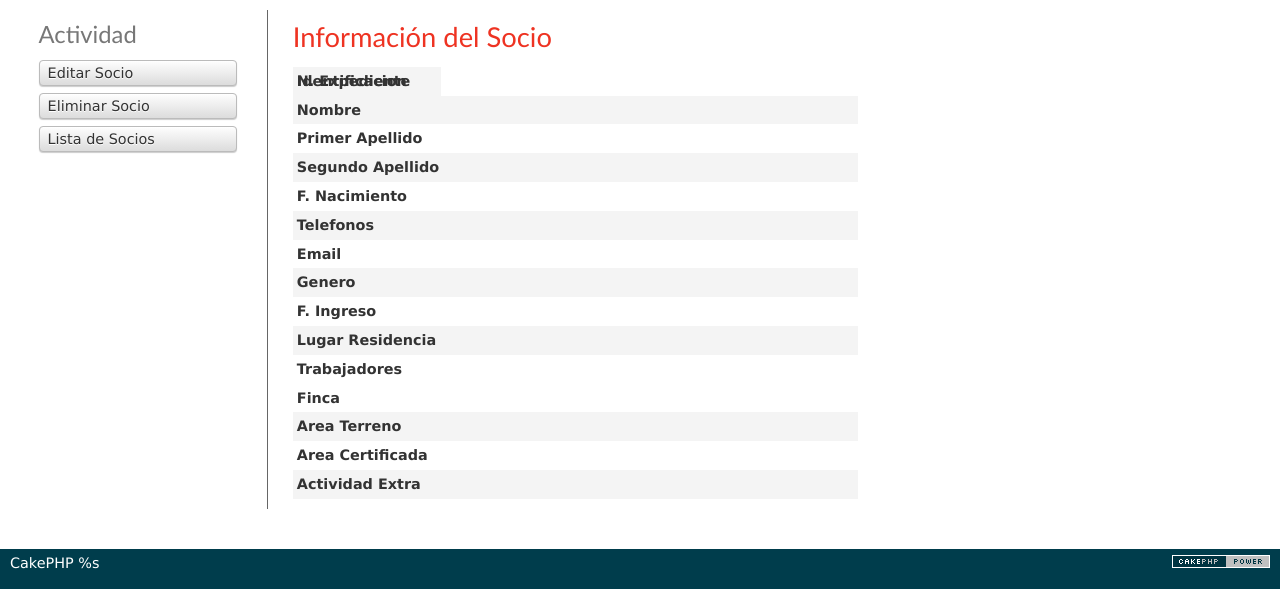
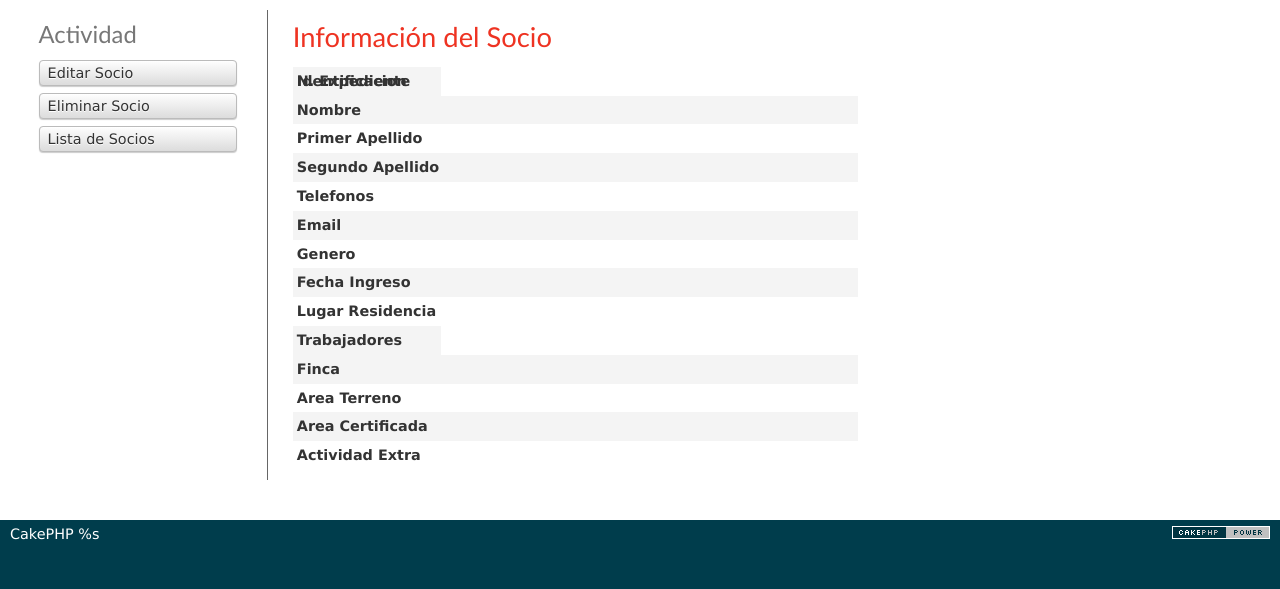
Before and after one commit to MaricelMonge/ASOPROZONN, a CakePHP app: the page made by app/View/Socios/view.ctp in a window 1280 px wide. Shown: the part 47-636 px from the top of the page. Run offline with PHP 8.4 and a stand-in for CakePHP, Linux system fonts and the light colour scheme; the template is opened without the code that fills it, so the values that code supplies are empty; some libraries are stand-ins or nearby versions.

Commit message:
Socios eliminacion de f.nacimiento

```diff
--- a/app/View/Socios/add.ctp
+++ b/app/View/Socios/add.ctp
@@ -6,7 +6,6 @@
 		<div title="Inserte el nombre"><?php echo $this->Form->input('nombre', array('label' => 'Nombre: '));?></div>
 		<div title="Inserte el primer apellido"><?php echo $this->Form->input('apellido1', array('label' => 'Primer Apellido: '));?></div>
 		<div title="Inserte el segundo apellido"><?php echo $this->Form->input('apellido2', array('label' => 'Segundo Apellido: '));?></div>
-		<div title="Inserte la fecha de nacimiento"><?php echo $this->Form->input('fecha_nacimiento', array('type'=>'date','label' => 'Fecha de Nacimiento: '));?></div>
 		<div title="Inserte los números de contacto"><?php echo $this->Form->input('telefono', array('label' => 'Teléfonos: '));?></div>
 		<div title="Inserte el correo electrónico"><?php echo $this->Form->input('email', array('label' => 'Correo Electrónico: '));?></div>
 		<div title="Seleccion el género"><?php echo $this->Form->input('genero', array('options'=>array('Masculino'=>'Masculino', 'Femenino'=>'Femenino'),'id'=>'options','label' => 'Género: '));?></div>
--- a/app/View/Socios/edit.ctp
+++ b/app/View/Socios/edit.ctp
@@ -6,7 +6,6 @@
 		<div title="Cambie el nombre"><?php echo $this->Form->input('nombre', array('label' => 'Nombre: '));?></div>
 		<div title="Cambie el primer apellido"><?php echo $this->Form->input('apellido1', array('label' => 'Primer Apellido: '));?></div>
 		<div title="Cambie el segundo apellido"><?php echo $this->Form->input('apellido2', array('label' => 'Segundo Apellido: '));?></div>
-		<div title="Cambie la fecha de nacimiento"><?php echo $this->Form->input('fecha_nacimiento', array('type'=>'date','label' => 'Fecha de Nacimiento: '));?></div>
 		<div title="Cambie los números de contacto"><?php echo $this->Form->input('telefono', array('label' => 'Teléfonos: '));?></div>
 		<div title="Cambie el correo electrónico"><?php echo $this->Form->input('email', array('label' => 'Correo Electrónico: '));?></div>
 		<div title="Seleccion el género"><?php echo $this->Form->input('genero', array('options'=>array('Masculino'=>'Masculino', 'Femenino'=>'Femenino'),'id'=>'options','label' => 'Género: '));?></div>
--- a/app/View/Socios/view.ctp
+++ b/app/View/Socios/view.ctp
@@ -11,15 +11,13 @@
 		<dd><?php echo h($socio['Socio']['apellido1']); ?>&nbsp;</dd>
 		<dt><?php echo __('Segundo Apellido'); ?></dt>
 		<dd><?php echo h($socio['Socio']['apellido2']); ?>&nbsp;</dd>
-		<dt><?php echo __('F. Nacimiento'); ?></dt>
-		<dd><?php echo h($socio['Socio']['fecha_nacimiento']); ?>&nbsp;</dd>
 		<dt><?php echo __('Telefonos'); ?></dt>
 		<dd><?php echo h($socio['Socio']['telefono']); ?>&nbsp;</dd>
 		<dt><?php echo __('Email'); ?></dt>
 		<dd><?php echo h($socio['Socio']['email']); ?>&nbsp;</dd>
 		<dt><?php echo __('Genero'); ?></dt>
 		<dd><?php echo h($socio['Socio']['genero']); ?>&nbsp;</dd>
-		<dt><?php echo __('F. Ingreso'); ?></dt>
+		<dt><?php echo __('Fecha Ingreso'); ?></dt>
 		<dd><?php echo h($socio['Socio']['fecha_ingreso']); ?>&nbsp;</dd>
 		<dt><?php echo __('Lugar Residencia'); ?></dt>
 		<dd><?php echo h($socio['Socio']['lugar_residencia']); ?>&nbsp;</dd>
```
